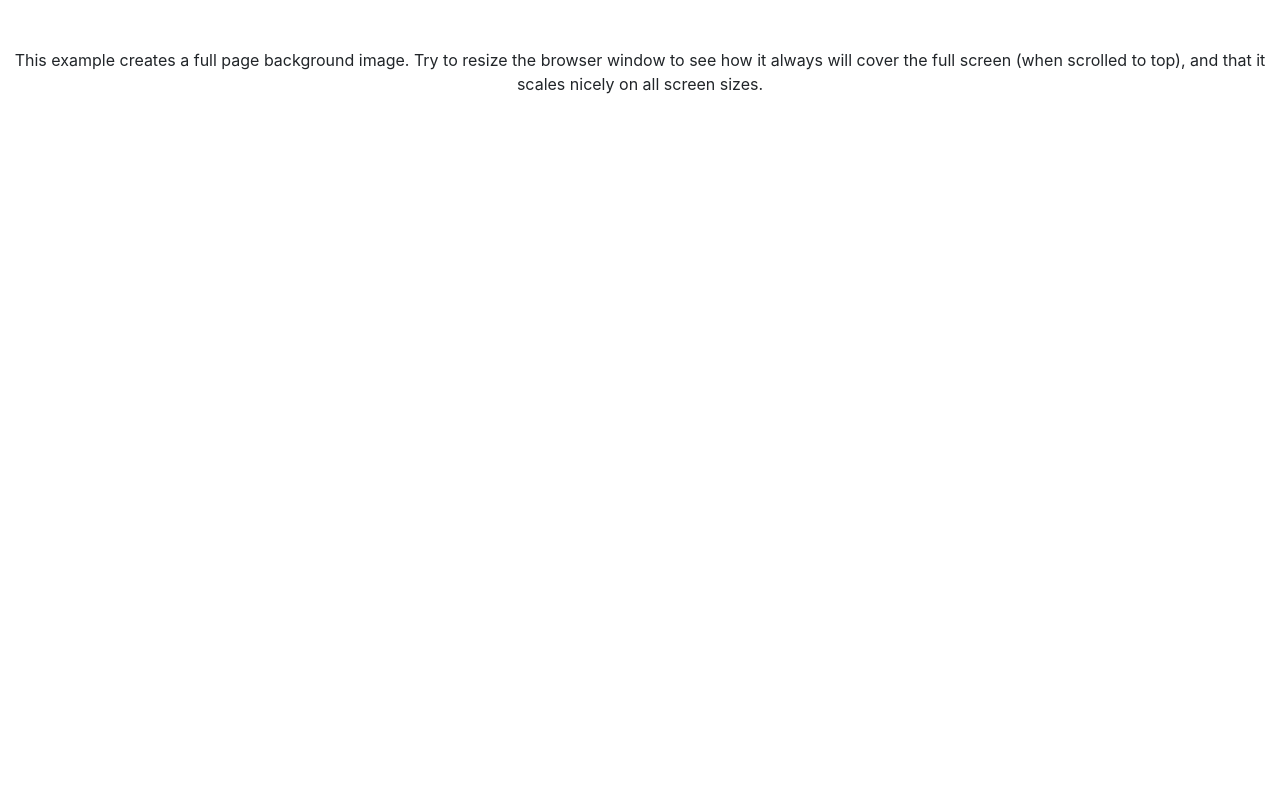
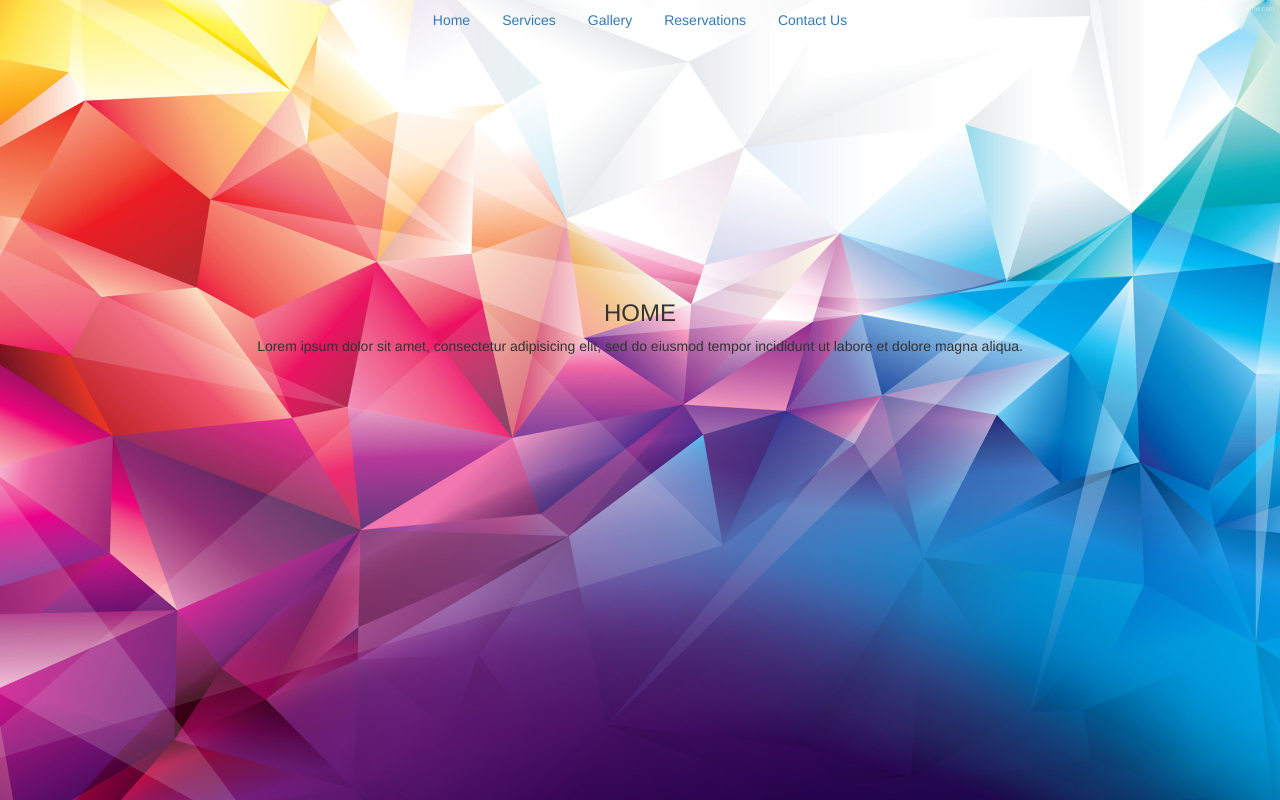
Before and after one commit to ghassan6166/ghassan6166.github.io, a plain HTML site: page index.html in a window 1280 px wide. Drawn offline with nearby package versions, Linux system fonts and the light colour scheme.

Commit message:
Commit #3
created general layout of tabs and links. This commit is to test on moblie devices

```diff
--- a/index.html
+++ b/index.html
@@ -4,20 +4,48 @@
     <!-- Required meta tags -->
     <meta charset="utf-8">
     <meta name="viewport" content="width=device-width, initial-scale=1, shrink-to-fit=no">
+    <!-- custom style sheet -->
+    <link rel="stylesheet" href="styles.css">
+
 
     <!-- Bootstrap CSS -->
     <link rel="stylesheet" href="https://maxcdn.bootstrapcdn.com/bootstrap/4.0.0/css/bootstrap.min.css" integrity="sha384-Gn5384xqQ1aoWXA+058RXPxPg6fy4IWvTNh0E263XmFcJlSAwiGgFAW/dAiS6JXm" crossorigin="anonymous">
+    <link rel="stylesheet" href="https://maxcdn.bootstrapcdn.com/bootstrap/3.3.7/css/bootstrap.min.css">
 
-    <title>Kv Cuts &mdash; Home</title>
+
+    <title>Kv Cuts | Home</title>
   </head>
   <body>
-    <div class="bg"></div>
+    <div class="bg">
+    	<div class="nav-center" style="height: 35%">
+			<ul class="nav nav-pills">
+			<li><a data-toggle="pill" href="#home">Home</a></li>
+			<li><a data-toggle="pill" href="#menu1">Services</a></li>
+			<li><a data-toggle="pill" href="#menu2">Gallery</a></li>
+			<li><a data-toggle="pill" href="#menu3">Reservations</a></li>
+			<li><a data-toggle="pill" href="#menu4">Contact Us</a></li>
+			</ul>
+	  	</div>
 
-    <p class="py-5 text-center">This example creates a full page background image. Try to resize the browser window to see how it always will cover the full screen (when scrolled to top), and that it scales nicely on all screen sizes.</p>
-
-    <div class="container-fluid">
-
-	</div>
+	  <div class="tab-content nav-center">
+		<div id="home" class="tab-pane fade in active">
+		  <h3>HOME</h3>
+		  <p>Lorem ipsum dolor sit amet, consectetur adipisicing elit, sed do eiusmod tempor incididunt ut labore et dolore magna aliqua.</p>
+		</div>
+		<div id="menu1" class="tab-pane fade">
+		  <h3>Menu 1</h3>
+		  <p>Ut enim ad minim veniam, quis nostrud exercitation ullamco laboris nisi ut aliquip ex ea commodo consequat.</p>
+		</div>
+		<div id="menu2" class="tab-pane fade">
+		  <h3>Menu 2</h3>
+		  <p>Sed ut perspiciatis unde omnis iste natus error sit voluptatem accusantium doloremque laudantium, totam rem aperiam.</p>
+		</div>
+		<div id="menu3" class="tab-pane fade">
+		  <h3>Menu 3</h3>
+		  <p>Eaque ipsa quae ab illo inventore veritatis et quasi architecto beatae vitae dicta sunt explicabo.</p>
+		</div>
+	  </div>
+    </div>
 
     <!-- Optional JavaScript -->
     <!-- jQuery first, then Popper.js, then Bootstrap JS -->
--- a/styles.css
+++ b/styles.css
@@ -8,10 +8,21 @@ body, html {
     background-image: url("Photos/Abstract-Background.jpg");
 
     /* Half height */
-    height: 50%;
+    height: 100%;
 
     /* Center and scale the image nicely */
     background-position: center;
     background-repeat: no-repeat;
     background-size: cover;
 }
+
+.nav-center {
+  text-align: center;
+}
+.nav-center ul.nav {
+  display: inline-block;
+}
+.nav-center ul.nav li {
+  display: inline a;
+  display-float: left;
+}
```
